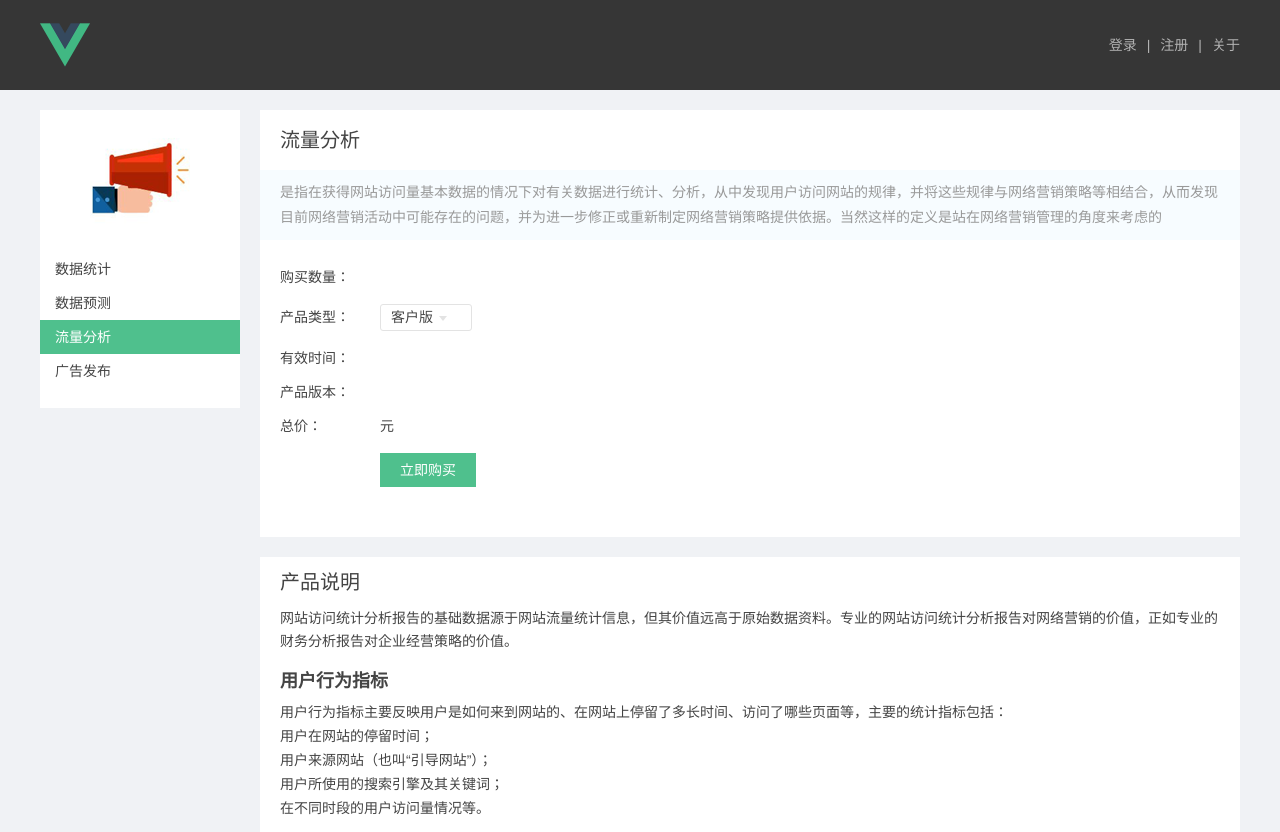
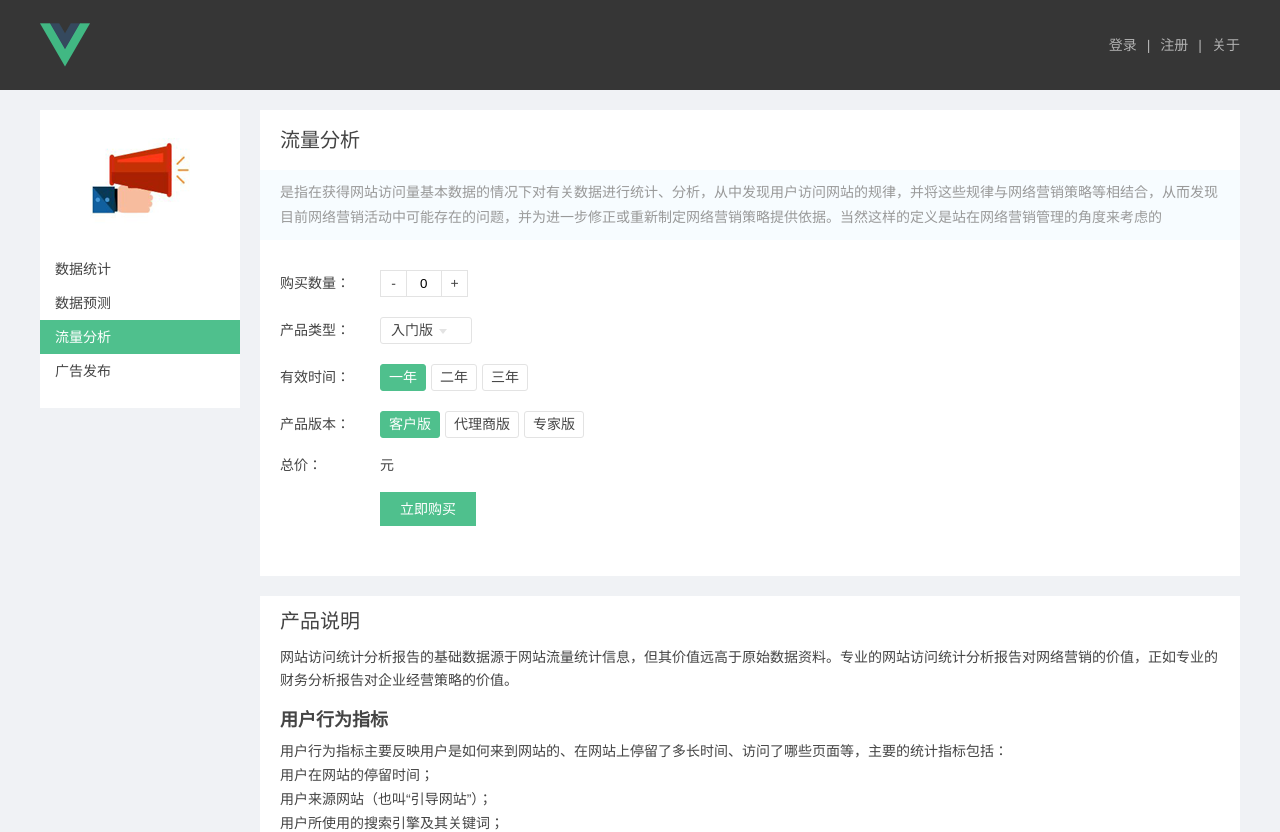
Before and after one commit to juxiezuo-cyh/PC, a Vue app: page /detail/analysis in a window 1280 px wide. Shown: the top 832 px of the page. Built offline with nearby package versions, Linux system fonts and the light colour scheme.

Commit message:
计数组件

```diff
--- /dev/null
+++ b/src/components/counter.vue
@@ -0,0 +1,99 @@
+<template>
+  <div class="counter-component">
+    <div class="counter-btn" @click="jian">-</div>
+    <div class="counter-show">
+      <input type="text" v-model="number" @keyup="ipt">
+    </div>
+    <div class="counter-btn" @click="add">+</div>
+  </div>
+</template>
+
+<script>
+export default {
+  data() {
+    return {
+      number: this.numberData.min
+    }
+  },
+  watch: {
+    // 监听bumber的变化，然后将number传递给父组件
+    number() {
+      this.$emit('on-change', this.number);
+    }
+  },
+  props: {
+    numberData: {
+      min: {
+        type: Number,
+        default: 0
+      },
+      max: {
+        type: Number,
+        default: 100
+      }
+    }
+  },
+  methods: {
+    jian() {
+      if (this.number <= this.numberData.min) {
+        return;
+      }
+      this.number--;
+    },
+    add() {
+      if (this.number >= this.numberData.max) {
+        return;
+      }
+      this.number++;
+    },
+    ipt() {
+      if (typeof this.number === 'String') {
+        this.number = Number(this.number.replace(/\D/g, ''));
+      };
+      if (this.number < this.numberData.min || this.number > this.numberData.max) {
+        this.number = this.numberData.min;
+      };
+    }
+  }
+}
+</script>
+
+<style scoped>
+.counter-component {
+  position: relative;
+  display: inline-block;
+  overflow: hidden;
+  vertical-align: middle;
+}
+
+.counter-show {
+  float: left;
+}
+
+.counter-show input {
+  border: none;
+  border-top: 1px solid #e3e3e3;
+  border-bottom: 1px solid #e3e3e3;
+  height: 23px;
+  line-height: 23px;
+  width: 30px;
+  outline: none;
+  text-indent: 11px;
+}
+
+.counter-btn {
+  border: 1px solid #e3e3e3;
+  float: left;
+  height: 25px;
+  line-height: 25px;
+  width: 25px;
+  text-align: center;
+  cursor: pointer;
+}
+
+.counter-btn:hover {
+  border-color: #4fc08d;
+  background: #4fc08d;
+  color: #fff;
+}
+</style>
--- a/src/pages/detail/analysis.vue
+++ b/src/pages/detail/analysis.vue
@@ -10,7 +10,7 @@
           购买数量：
         </div>
         <div class="sales-board-line-right">
-          <!-- <v-counter></v-counter> -->
+          <v-counter :numberData="numberData"></v-counter>
         </div>
       </div>
       <div class="sales-board-line">
@@ -18,7 +18,7 @@
           产品类型：
         </div>
         <div class="sales-board-line-right">
-          <v-selection :selections='productTypes'></v-selection>
+          <v-selection :selections='pmTypes'></v-selection>
         </div>
       </div>
       <div class="sales-board-line">
@@ -26,7 +26,7 @@
           有效时间：
         </div>
         <div class="sales-board-line-right">
-
+          <v-chooser :choosers="choosersTime"></v-chooser>
         </div>
       </div>
       <div class="sales-board-line">
@@ -34,7 +34,7 @@
           产品版本：
         </div>
         <div class="sales-board-line-right">
-          <!-- <v-chooser :choosers="productTypes"></v-chooser> -->
+          <v-chooser :choosers="productTypes"></v-chooser>
           <!-- <v-multiply-chooser :multiply="productTypes"></v-multiply-chooser> -->
         </div>
       </div>
@@ -113,11 +113,44 @@
 import VSelection from '../../components/selection.vue'
 import VChooser from '../../components/chooser.vue'
 import VMultiplyChooser from '../../components/multiplyChooser.vue'
+import VCounter from '../../components/counter.vue'
 export default {
   data () {
     return {
+      numberData:{
+        min:0,
+        max:15
+      },
+      pmTypes: [
+        {
+          label: '入门版',
+          value: 0
+        },
+        {
+          label: '成熟版',
+          value: 1
+        },
+        {
+          label: '精通版',
+          value: 2
+        }
+      ],
+      choosersTime: [//有效期的选择 单选
+        {
+          label: '一年',
+          value: 0
+        },
+        {
+          label: '二年',
+          value: 0
+        },
+        {
+          label: '三年',
+          value: 0
+        }
+      ],
       productTypes:[
-      {
+        {
           label: '客户版',
           value: 0
         },
@@ -136,7 +169,8 @@ export default {
   components :{
     VSelection,
     VChooser,
-    VMultiplyChooser
+    VMultiplyChooser,
+    VCounter
   }
 }
 </script>
```
